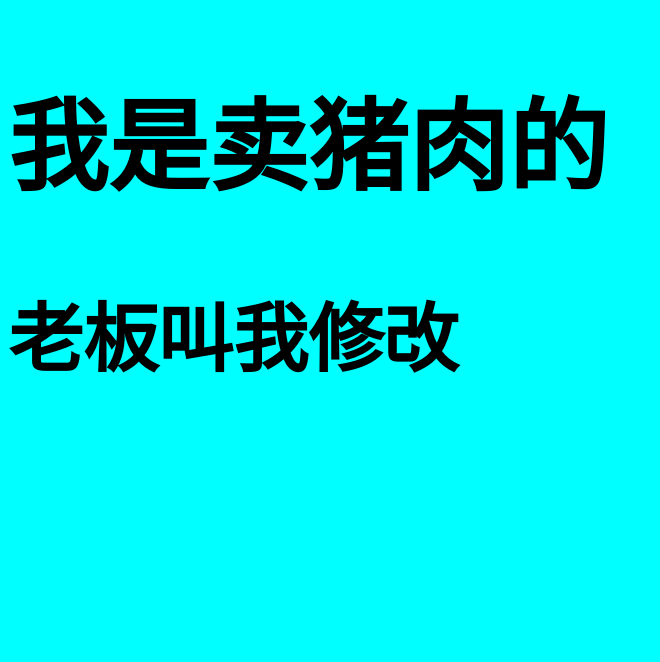
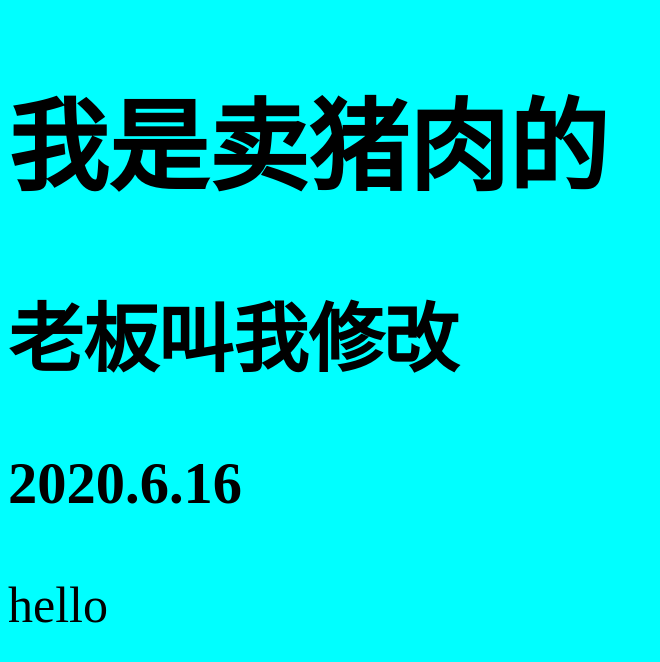
Before and after one commit to chenguocan/git-demo-01, a plain HTML site: page index.html in a window 1280 px wide. Shown: the whole page, without its empty margins (0-660 px from the left). Drawn offline with Linux system fonts and the light colour scheme.

Commit message:
20206.16

```diff
--- a/index.html
+++ b/index.html
@@ -9,5 +9,7 @@
   <body>
     <h1>我是卖猪肉的</h1>
     <h2>老板叫我修改</h2>
+    <h3>2020.6.16</h3>
+    <p>hello</p>
   </body>
 </html>
```
